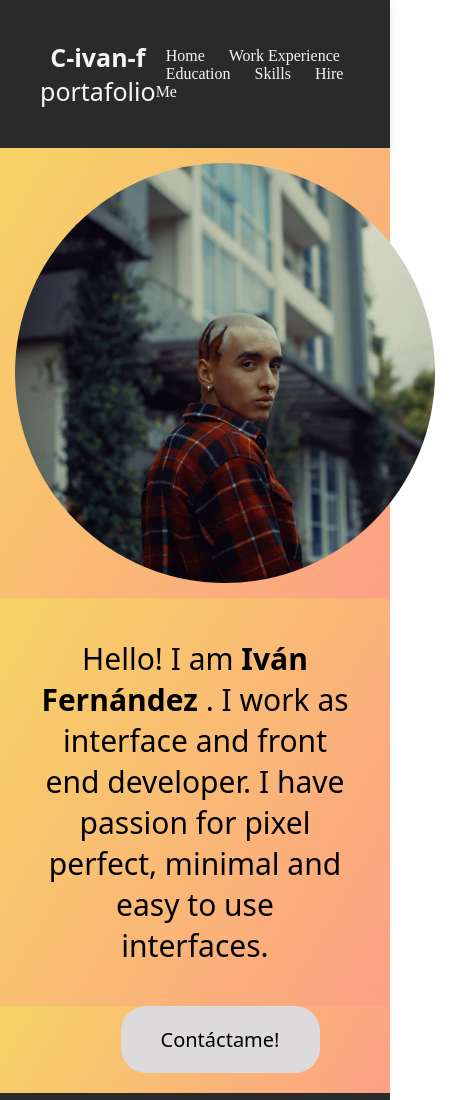
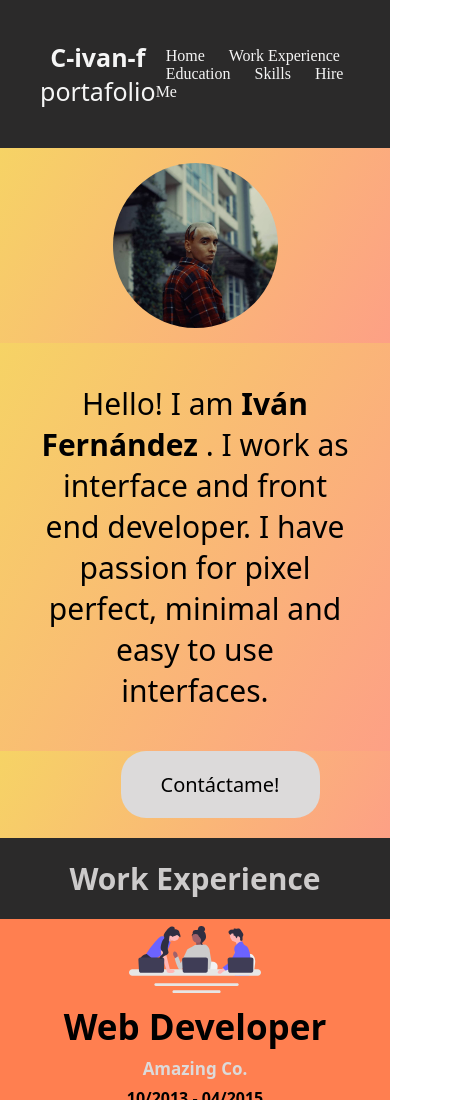
Before and after one commit to c-ivan-f/c-ivan-f.github.io, a plain HTML site: page index.html in a window 390 px wide. Shown: the top 1100 px of the page, 450 px wide, since content can reach past the window. Drawn offline with Linux system fonts and the light colour scheme.

Commit message:
cambios 1

```diff
--- a/estilos.css
+++ b/estilos.css
@@ -7,6 +7,7 @@
 html{
     scroll-behavior: smooth;
 }
+
 
 a {
     text-decoration: none;
@@ -50,14 +51,19 @@ a:hover {
 
 .foto-contenedor {
     width: 100%;
+    display: flex;
+
     background-image: linear-gradient(120deg, #f6d365 0%, #fda085 100%);;
 }
 
+
+
 .foto-perfil {
-    width: 450px;
+    width: 30%;
     padding: 15px;
     margin: auto;
-    display: block;
+    display: flex;
+    justify-content: center;
     border-radius: 50%;
 }
 
@@ -250,6 +256,7 @@ p{
 
 .footer .grupo-1 .box figure{
     width: 250px;
+
 }
 
 .footer .grupo-1 .box h2{
@@ -286,4 +293,20 @@ p{
         grid-gap: 30px;
         padding: 5px 0px;
     }
+
+    .foto-perfil {
+        width: 50%;
+        padding: 15px;
+        margin: auto;
+        display: flex;
+        justify-content: center;
+        border-radius: 50%;
+    }
+
+    .footer .grupo-1 .box figure{
+        width: 100%;
+
+    }
+
+
 }
--- a/index.html
+++ b/index.html
@@ -29,7 +29,8 @@
     <main class="page cv-page">
         <div class="container">
             <div class="foto-contenedor">
-                <img class="foto-perfil" src="./assets/img/avatars/c_ivan_f_1658980734998267.jpg" alt="Foto-de-perfil">
+                <img class="foto-perfil" src="./assets/img/avatars/c_ivan_f_1658980734998267.jpg" width=""
+                    alt="Foto-de-perfil">
             </div>
             <div class="sobre-mi">
                 <p class="sobre-mi-texto"> Hello! I am <strong>Iván Fernández </strong>. I work as interface and
```
